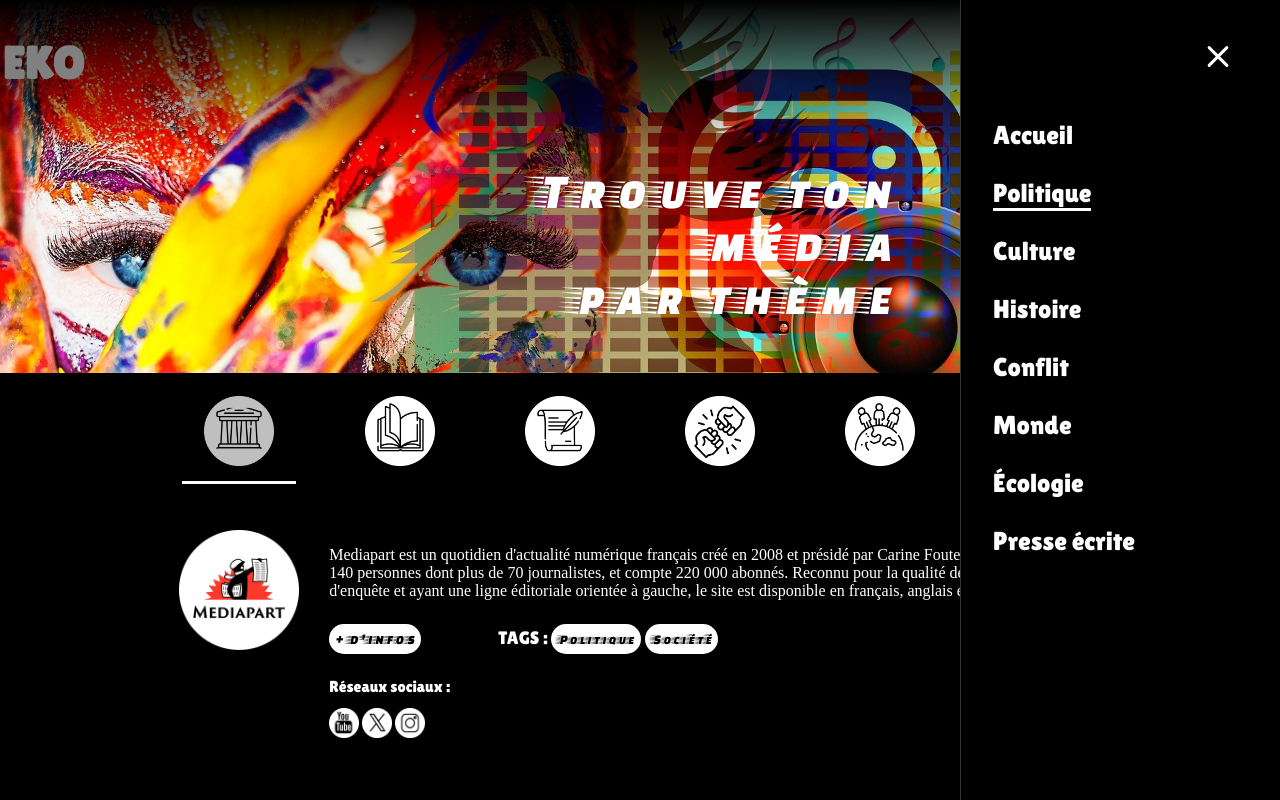
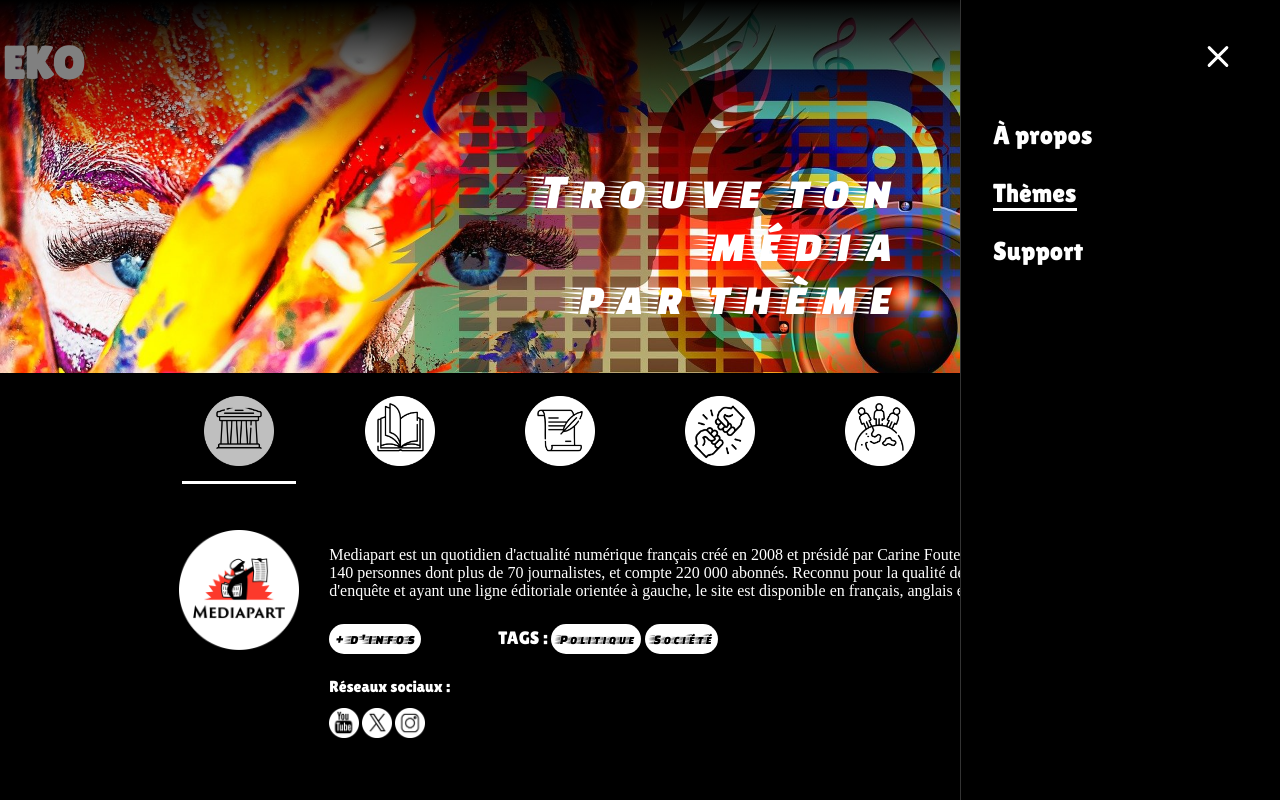
Before and after one commit to loudu/eko2, a plain HTML site: page theme.html in a window 1280 px wide. Both pictures are taken after a click on the button "Ouvrir le menu". Shown: the top 800 px of the page. Drawn offline with Linux system fonts and the light colour scheme.

Commit message:
feat: menu burger réduit à À propos, Thèmes et Support
- nouvelle page a-propos.html (contenu à venir)
- « Thèmes » souligné sur toutes les pages theme-*.html

Co-Authored-By: Claude Opus 5.5 <noreply@anthropic.com>
Claude-Session: https://claude.ai/code/session_0122v7P7ifHGNfLoozY4Pi37

```diff
--- a/menu.js
+++ b/menu.js
@@ -32,7 +32,9 @@ document.addEventListener("keydown", (event) => {
 // Souligne la page en cours dans le menu
 const currentPage = location.pathname.split("/").pop() || "index.html";
 document.querySelectorAll(".nav-link").forEach((link) => {
-    if (link.getAttribute("href") === currentPage) {
+    // "Thèmes" reste souligné sur toutes les pages theme-*.html
+    const section = link.getAttribute("href").replace(".html", "");
+    if (currentPage === link.getAttribute("href") || currentPage.startsWith(section + "-")) {
         link.setAttribute("aria-current", "page");
     }
 });
--- a/theme.html
+++ b/theme.html
@@ -25,14 +25,9 @@
             <span class="bar"></span>
          </button>
          <ul class="nav-menu" id="nav-menu">
-            <li><a class="nav-link" href="index.html">Accueil</a></li>
-            <li><a class="nav-link" href="theme.html">Politique</a></li>
-            <li><a class="nav-link" href="theme-culture.html">Culture</a></li>
-            <li><a class="nav-link" href="theme-histoire.html">Histoire</a></li>
-            <li><a class="nav-link" href="theme-conflit.html">Conflit</a></li>
-            <li><a class="nav-link" href="theme-monde.html">Monde</a></li>
-            <li><a class="nav-link" href="theme-eco.html">Écologie</a></li>
-            <li><a class="nav-link" href="support-presse.html">Presse écrite</a></li>
+            <li><a class="nav-link" href="a-propos.html">À propos</a></li>
+            <li><a class="nav-link" href="theme.html">Thèmes</a></li>
+            <li><a class="nav-link" href="support-presse.html">Support</a></li>
          </ul>
       </nav>
       <p>Trouve ton média <br> par thème</p>
```
Also changed, not shown: a-propos.html (added, +41 -0 lines), index.html (+3 -8 lines), support-presse.html (+3 -8 lines), theme-conflit.html (+3 -8 lines), theme-culture.html (+3 -8 lines), theme-eco.html (+3 -8 lines), theme-histoire.html (+3 -8 lines), theme-monde.html (+3 -8 lines).
